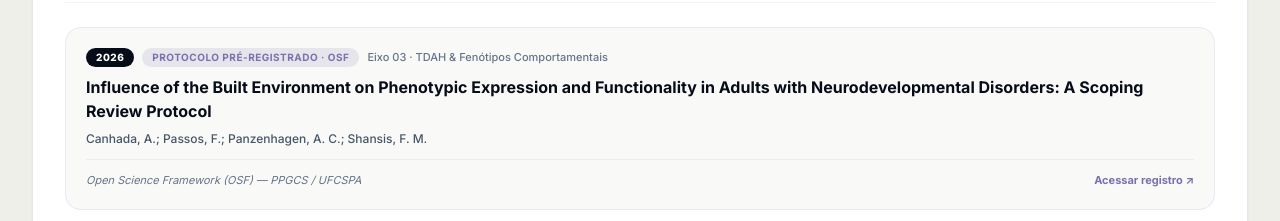
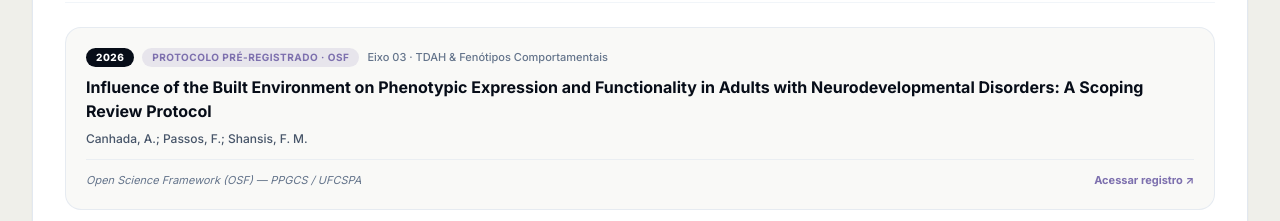
Before and after one commit to lifelab-ufcspa/lifelab-ufcspa.github.io, a plain HTML site: page index.html in a window 1280 px wide. Shown: the part 2760-2981 px from the top of the page. Drawn offline with nearby package versions, Linux system fonts and the light colour scheme.

Commit message:
Update index.html

```diff
--- a/index.html
+++ b/index.html
@@ -829,9 +829,9 @@
         axis_en: "Axis 03 · ADHD & Behavioral Phenotypes",
         title_pt: "Influence of the Built Environment on Phenotypic Expression and Functionality in Adults with Neurodevelopmental Disorders: A Scoping Review Protocol",
         title_en: "Influence of the Built Environment on Phenotypic Expression and Functionality in Adults with Neurodevelopmental Disorders: A Scoping Review Protocol",
-        authors: "Canhada, A.; Passos, F.; Panzenhagen, A. C.; Shansis, F. M.",
+        authors: "Canhada, A.; Passos, F.; Shansis, F. M.",
         venue: "Open Science Framework (OSF) — PPGCS / UFCSPA",
-        link: "https://osf.io/"
+        link: "https://doi.org/10.17605/OSF.IO/DU63C"
       },
       {
         year: "2026",
```
